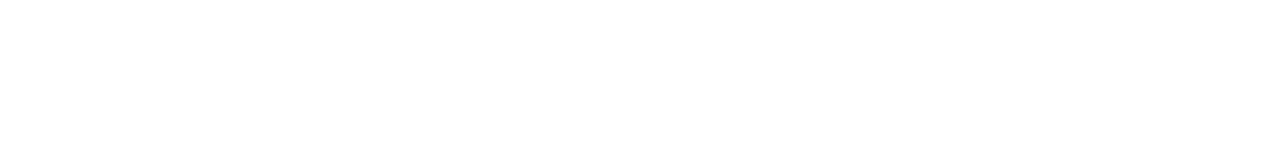
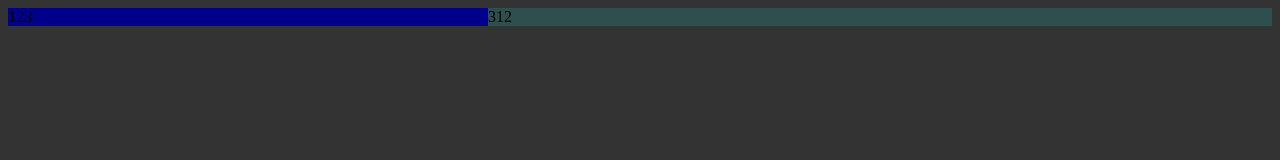
Before and after one commit to Aloooy108/sign-up-form, a plain HTML site: page index.html in a window 1280 px wide. Drawn offline with Linux system fonts and the light colour scheme.

Commit message:
Add divs with place holder style

```diff
--- a/index.html
+++ b/index.html
@@ -8,6 +8,7 @@
 
 </head>
 <body>
-
+    <div id="leftPane">123</div>
+    <div id="rightPane">312</div>
 </body>
 </html>
--- a/style.css
+++ b/style.css
@@ -0,0 +1,14 @@
+body{
+    display: flex;
+    background-color: #333;
+}
+#leftPane{
+    display: flex;
+    flex-grow: 0.6;
+    background-color: darkblue;
+}
+#rightPane{
+    display: flex;
+    flex-grow: 1;
+    background-color: darkslategray;
+}
```
